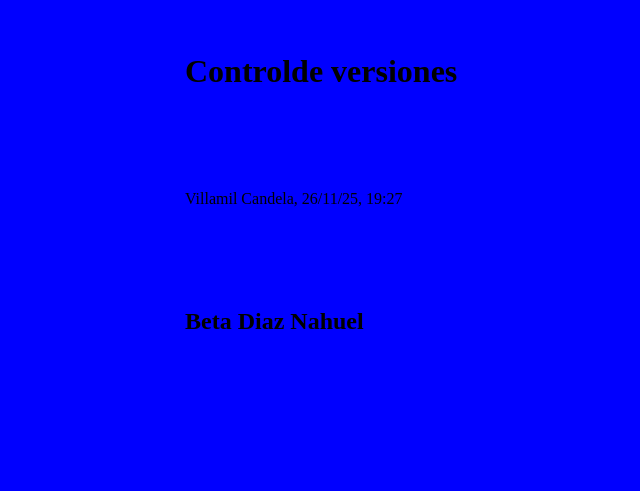
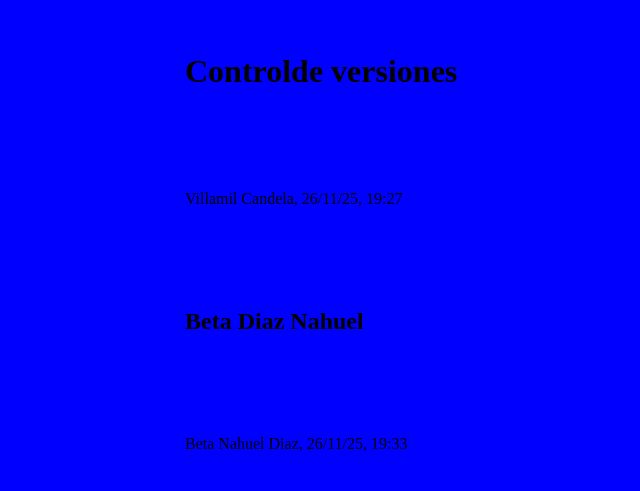
Before and after one commit to santidiviesti/TP_SO_I4_Equipo109, a plain HTML site: page index.html in a window 1280 px wide. Shown: the part 147-638 px from the top of the page, without its empty margins (115-755 px from the left). Drawn offline with Linux system fonts and the light colour scheme.

Commit message:
BETA: edita index.html

```diff
--- a/index.html
+++ b/index.html
@@ -14,3 +14,4 @@
 </html>
 <h2>Beta Diaz Nahuel</h2>
 <link rel="icon" type="image/x-icon" href="favicon.ico">
+<p>Beta Nahuel Diaz, 26/11/25, 19:33</p>
```
